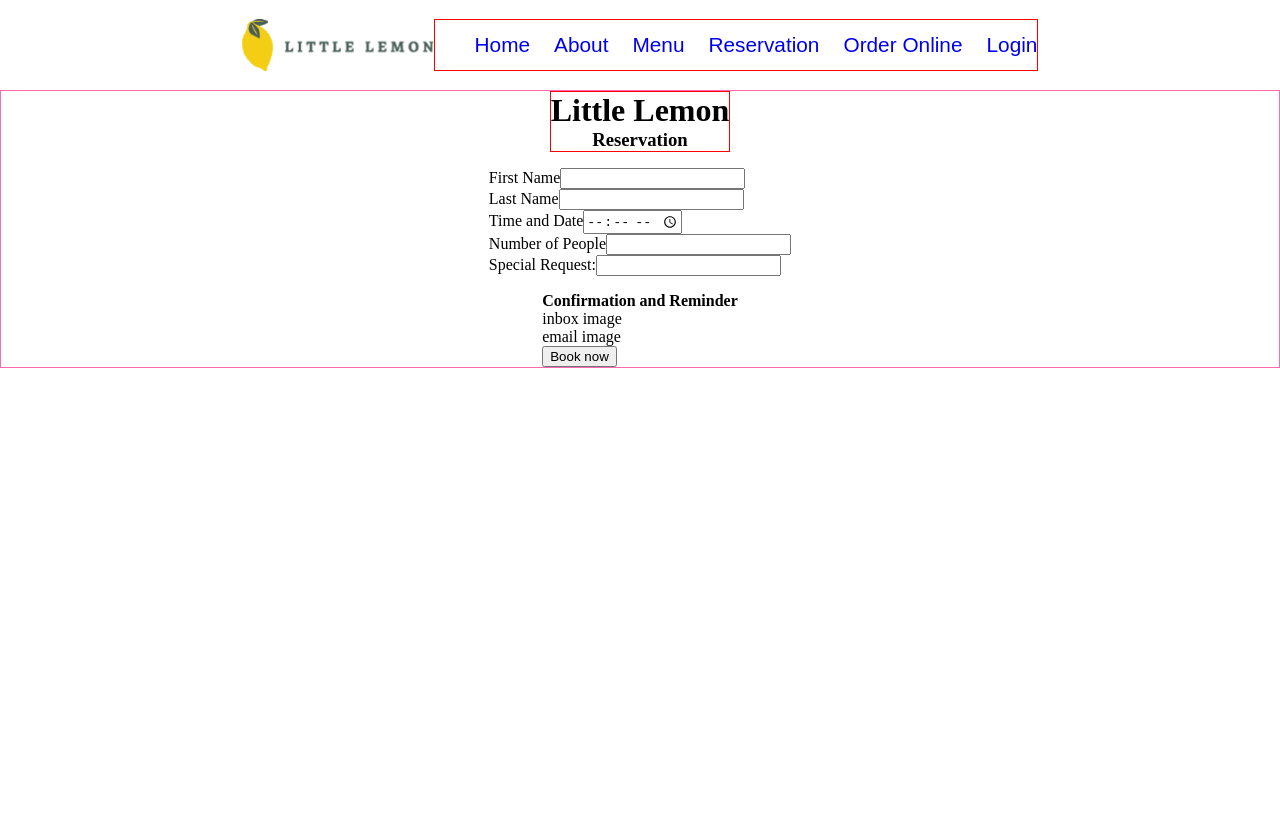
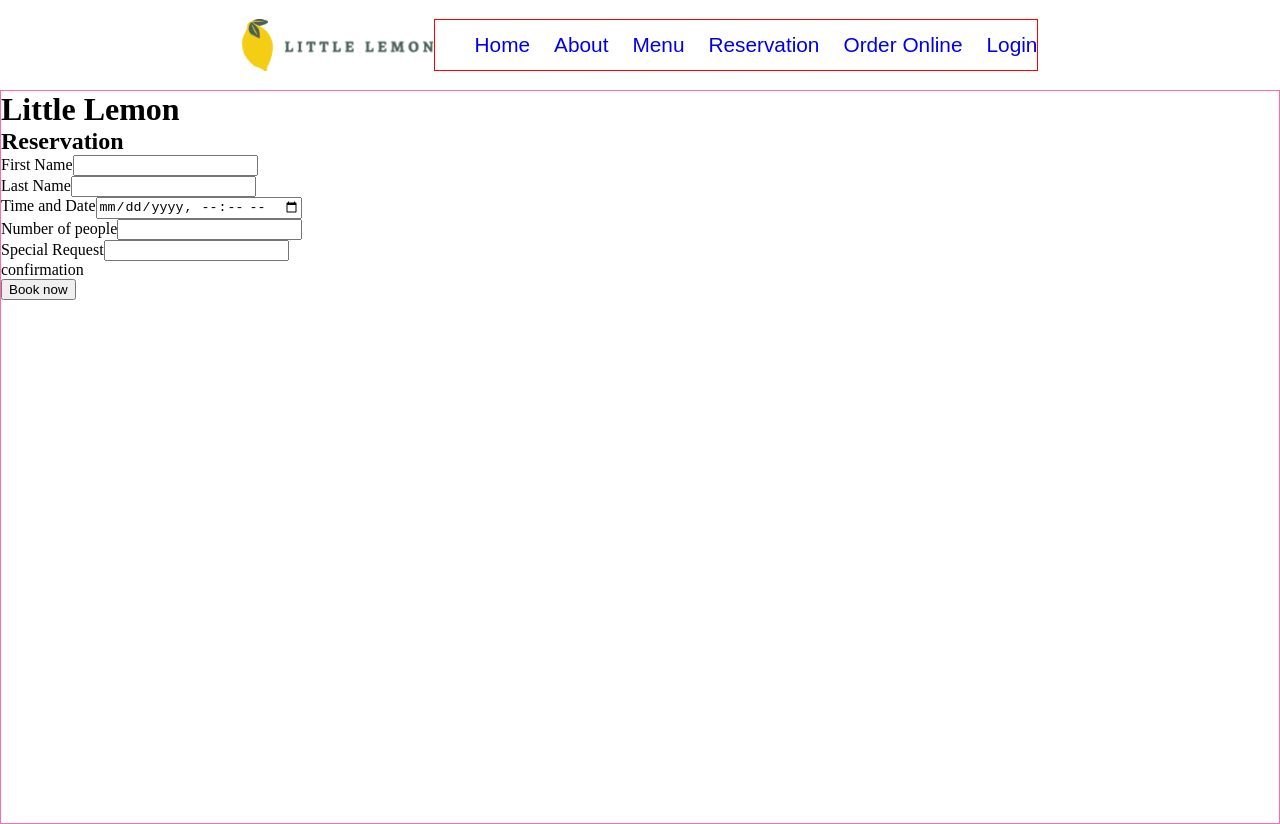
Before and after one commit to Neo-Cicada/Little-Lemon, a React (Vite) app in the folder little-lemon/: page /Reservation in a window 1280 px wide. Before the commit the page ends 800 px from the top, so only its background shows below. Built offline with nearby package versions, Linux system fonts and the light colour scheme.

Commit message:
redesigned the html reseravtion

```diff
--- a/little-lemon/src/components/reservation/Reservation.jsx
+++ b/little-lemon/src/components/reservation/Reservation.jsx
@@ -4,53 +4,49 @@ export default function Reservation() {
     return (
         <>
             <div className='reservation-container'>
-                <div className='reservation-header'>
-                    <h1>Little Lemon</h1>
-                    <h3>Reservation</h3>
+                <div>
+                    <h1>
+                        Little Lemon
+                    </h1>
+                    <h2>Reservation</h2>
                 </div>
 
-                <div className='reservation-body'>
+                <form action="#">
                     <div>
                         <div>
-                            <label htmlFor="">First Name</label>
-                            <input type="name" />
+                            <label htmlFor="firstname">First Name</label>
+                            <input type="text" name="firstname" id="firstname" />
+                        </div>
+                        <div>
+                            <label htmlFor="lastname">Last Name</label>
+                            <input type="text" name='lastname' id='lastname' />
+                        </div>
+                    </div>
+                    <div>
+                        <div>
+                            <label htmlFor="tnd">Time and Date</label>
+                            <input type="datetime-local" name="time and date" id='tnd'/>
+                        </div>
+                        <div>
+                            <label htmlFor="quantity">Number of people</label>
+                            <input type="number" name="quantity" id="quantity" />
                         </div>
 
-                        <div>
-                            <label htmlFor="">Last Name</label>
-                            <input type="name" />
-                        </div>
                     </div>
 
                     <div>
                         <div>
-                            <label htmlFor="">Time and Date</label>
-                            <input type="time" />
+                            <label htmlFor="request">Special Request</label>
+                            <input type="text" name="request" id="request" />
                         </div>
                         <div>
-                            <label htmlFor="">Number of People</label>
-                            <input type="number" />
+                            <div>confirmation</div>
+                        </div>
+                        <div>
+                            <button>Book now</button>
                         </div>
                     </div>
-
-                    <div>
-                        <label htmlFor="">Special Request:</label>
-                        <input type="text" />
-                    </div>
-                </div>
-
-                <div className='reservation-footer'>
-                    <h4>Confirmation and Reminder</h4>
-                    <div>
-                        <div>
-                            inbox image
-                        </div>
-                        <div>
-                            email image
-                        </div>
-                    </div>
-                    <div><button>Book now</button></div>
-                </div>
+                </form>
             </div>
         </>
     )
--- a/little-lemon/src/components/reservation/reservation-style/reservation.css
+++ b/little-lemon/src/components/reservation/reservation-style/reservation.css
@@ -1,13 +1,4 @@
 .reservation-container{
     border: 1px solid hotpink;
-    display: flex;
-    flex-direction: column;
-    align-items: center;
-    gap: 1em;
+    height: 91.5vh;
 }
-.reservation-header{
-    border: 1px solid red;
-    display: flex;
-    flex-direction: column;
-    align-items: center;
-}
```
